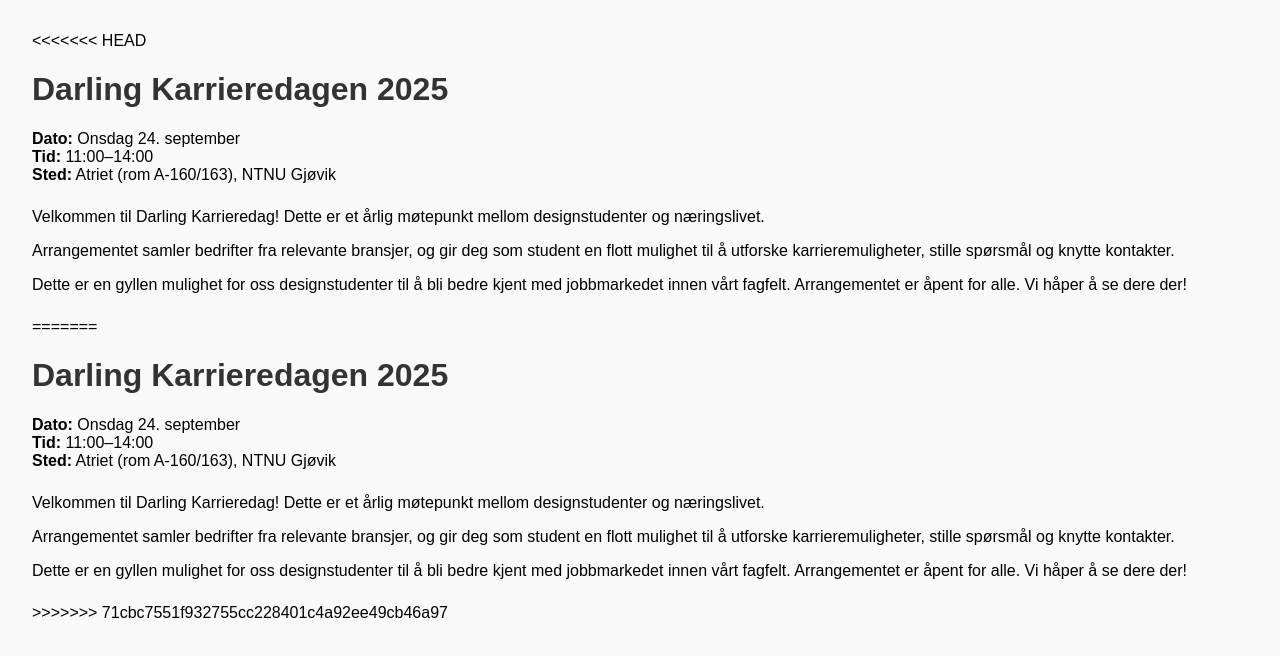
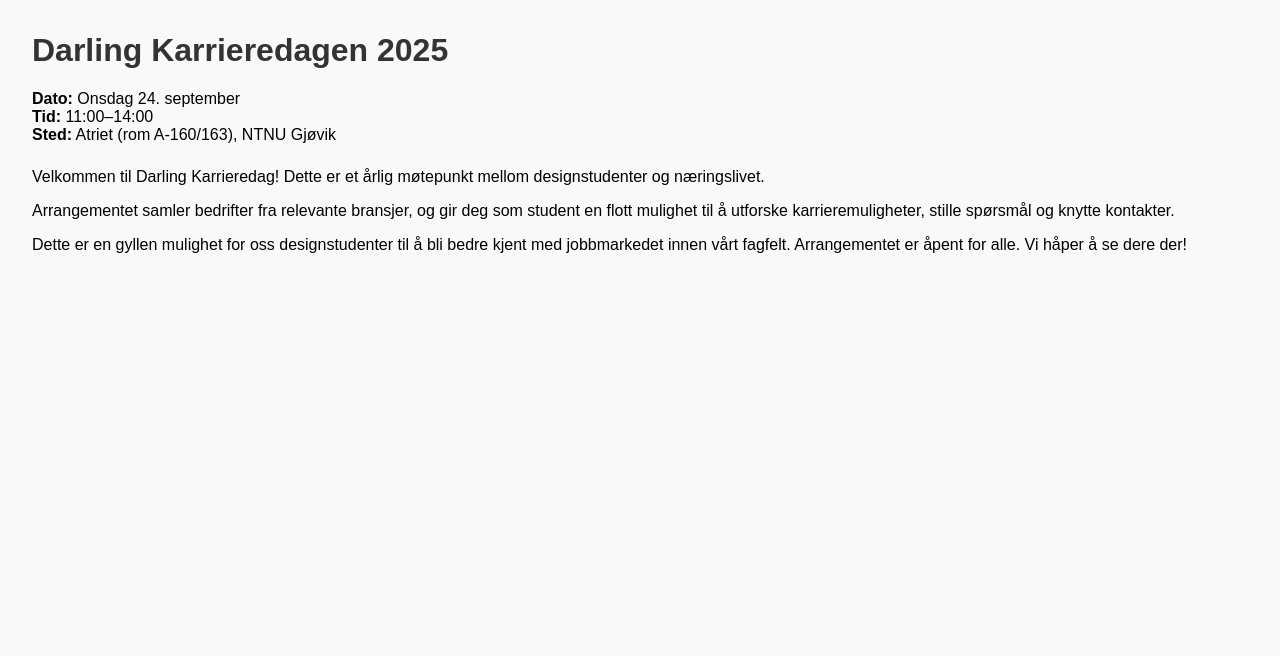
Before and after one commit to darling-linjeforening/karrieredagen2025, a plain HTML site: page studenter.html in a window 1280 px wide. Drawn offline with Linux system fonts and the light colour scheme.

Commit message:
Update studenter.html

```diff
--- a/studenter.html
+++ b/studenter.html
@@ -1,4 +1,3 @@
-<<<<<<< HEAD
 <!DOCTYPE html>
 <html lang="no">
 <head>
@@ -25,32 +24,3 @@
   </div>
 
 </body>
-=======
-<!DOCTYPE html>
-<html lang="no">
-<head>
-  <meta charset="UTF-8">
-  <title>Darling Karrieredagen 2025</title>
-  <style>
-    body { font-family: Arial, sans-serif; margin: 2em; background-color: #f9f9f9; }
-    h1 { color: #333; }
-    .info, .description { margin-bottom: 1.5em; }
-
-  </style>
-</head>
-<body>
-  <h1>Darling Karrieredagen 2025</h1>
-  <div class="info">
-    <strong>Dato:</strong> Onsdag 24. september<br>
-    <strong>Tid:</strong> 11:00–14:00<br>
-    <strong>Sted:</strong> Atriet (rom A-160/163), NTNU Gjøvik
-  </div>
-  <div class="description">
-    <p>Velkommen til Darling Karrieredag! Dette er et årlig møtepunkt mellom designstudenter og næringslivet.</p>
-    <p>Arrangementet samler bedrifter fra relevante bransjer, og gir deg som student en flott mulighet til å utforske karrieremuligheter, stille spørsmål og knytte kontakter.</p>
-    <p>Dette er en gyllen mulighet for oss designstudenter til å bli bedre kjent med jobbmarkedet innen vårt fagfelt. Arrangementet er åpent for alle. Vi håper å se dere der!</p>
-  </div>
-
-</body>
->>>>>>> 71cbc7551f932755cc228401c4a92ee49cb46a97
-</html>
```
